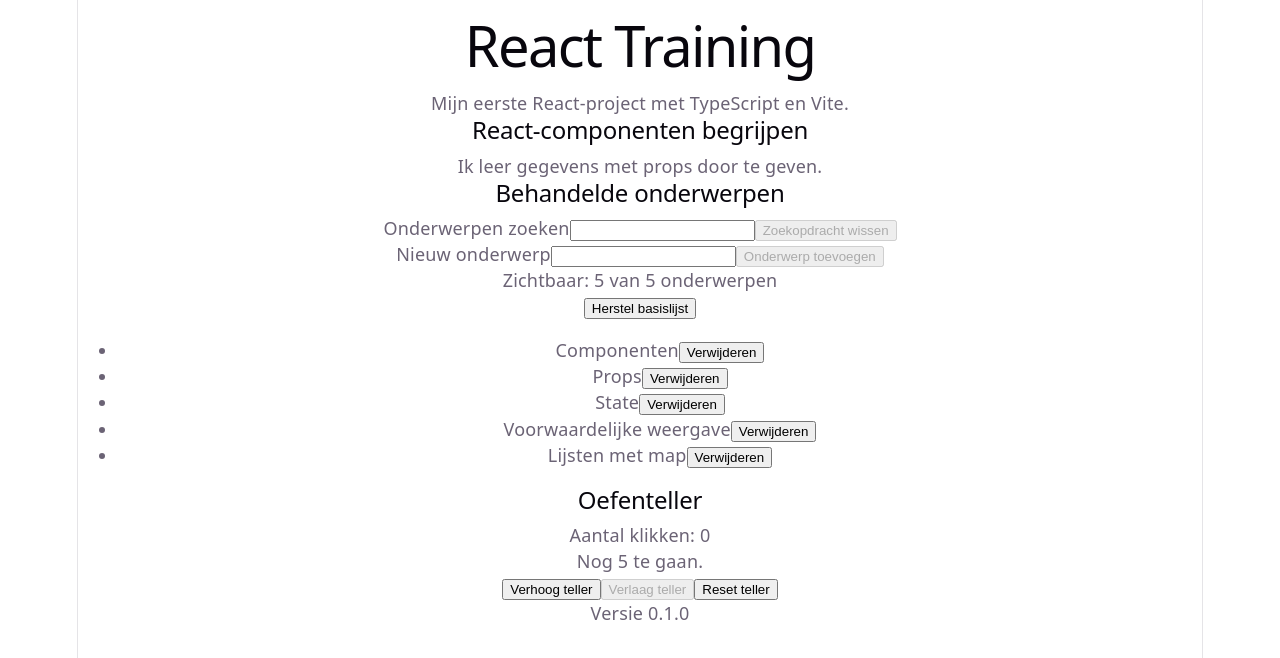
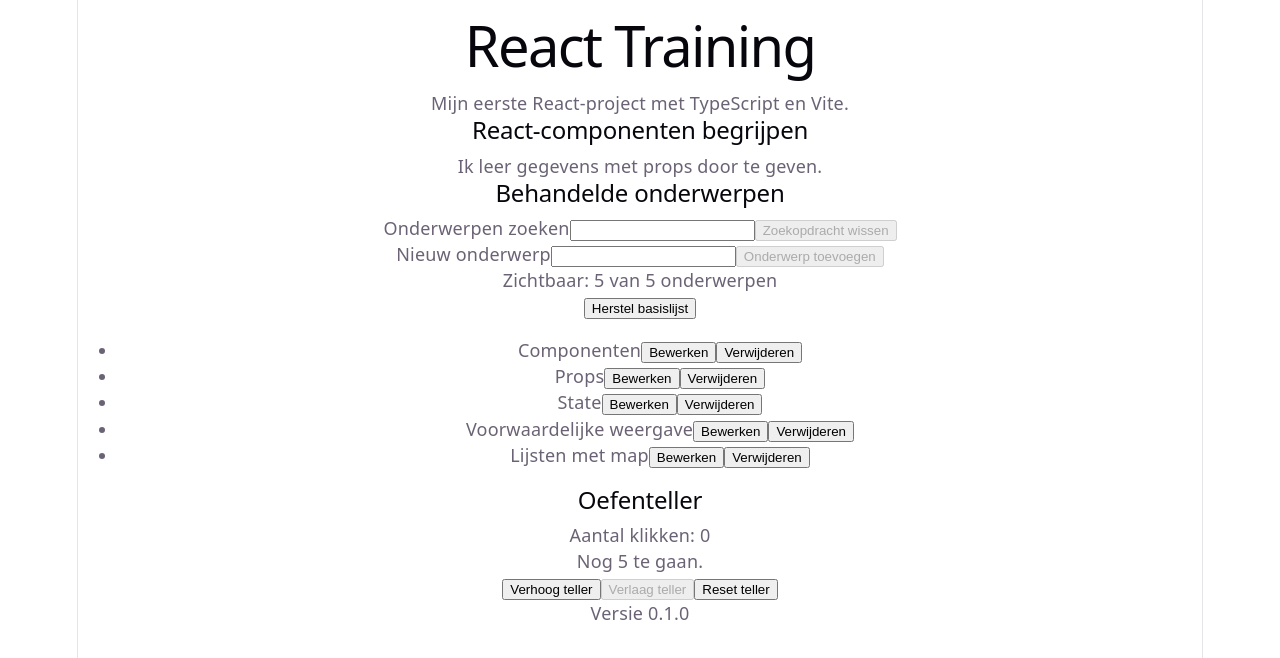
Before and after one commit to idriszungur/react-training, a React (Vite) app: page / in a window 1280 px wide. Shown: the top 658 px of the page. Built offline with nearby package versions, Linux system fonts and the light colour scheme.

Commit message:
Maak ondwerpen selecteerbaar voor bewerken

```diff
--- a/src/components/TopicList.tsx
+++ b/src/components/TopicList.tsx
@@ -2,19 +2,22 @@
 
 type TopicListProps = {
   topics: Topic[]
+  onEdit: (topic: Topic) => void
   onDelete: (id: number) => void
 }
 
-export function TopicList({ topics, onDelete }: TopicListProps) {
+export function TopicList({ topics, onEdit, onDelete }: TopicListProps) {
   return (
     <ul>
       {topics.map((topic) => (
         <li key={topic.id}>
           {topic.name}
-
+          <button type="button" onClick={() => onEdit(topic)}>
+            Bewerken
+          </button>
           <button type="button" onClick={() => onDelete(topic.id)}>
             Verwijderen
-          </button>
+            </button>
         </li>
       ))}
     </ul>
--- a/src/components/TrainingTopics.tsx
+++ b/src/components/TrainingTopics.tsx
@@ -30,6 +30,8 @@
     const [topics, setTopics] = useState(loadTopics)
     const [newTopic, setNewTopic] = useState('')
     const [searchTerm, setSearchTerm] = useState('')
+    const [editingTopicId, setEditingTopicId] = useState<number | null>(null)
+    const [editName, setEditName] = useState('')
     const normalizedSearchTerm = searchTerm.trim().toLowerCase()
 
 const filteredTopics = topics.filter((topic) =>
@@ -59,6 +61,10 @@
   const remainingTopics = topics.filter((topic) => topic.id !== id)
   setTopics(remainingTopics)
 }
+function handleStartEdit(topic: Topic) {
+  setEditingTopicId(topic.id)
+  setEditName(topic.name)
+}
   return (
     <section>
       <h2>Behandelde onderwerpen</h2>
@@ -87,12 +93,19 @@
 <button type="button" onClick={() => setTopics(initialTopics)}>
   Herstel basislijst
 </button>
+  {editingTopicId !== null && <p>Je bewerkt: {editName}</p>}
 {topics.length === 0 ? (
   <p>Nog geen onderwerpen toegevoegd.</p>
 ) : filteredTopics.length === 0 ? (
   <p>Geen onderwerpen gevonden voor “{searchTerm}”.</p>
 ) : (
-<TopicList topics={filteredTopics} onDelete={handleDelete} />
+
+
+  <TopicList
+    topics={filteredTopics}
+    onEdit={handleStartEdit}
+    onDelete={handleDelete}
+  />
 )}
     </section>
   )
```
